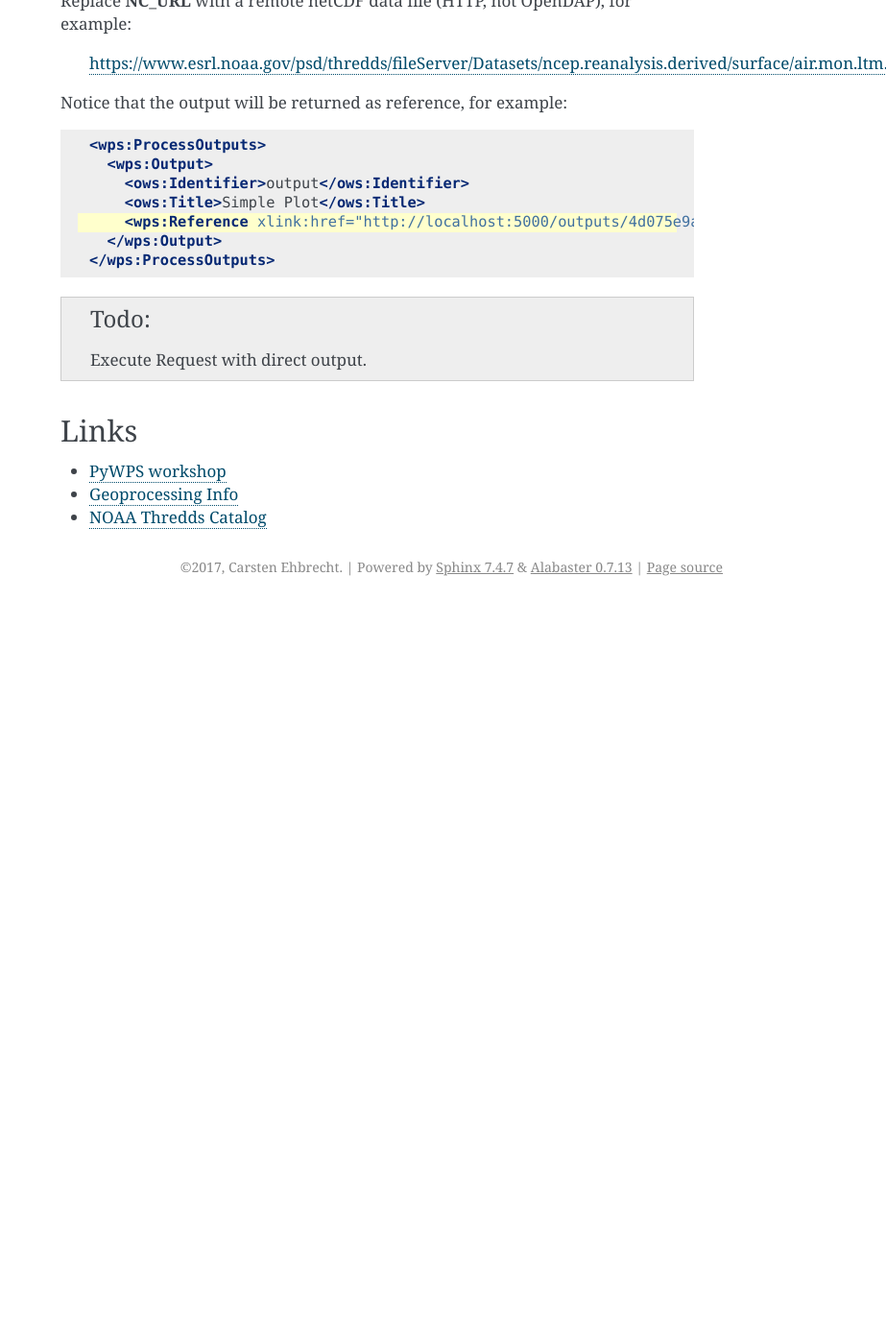
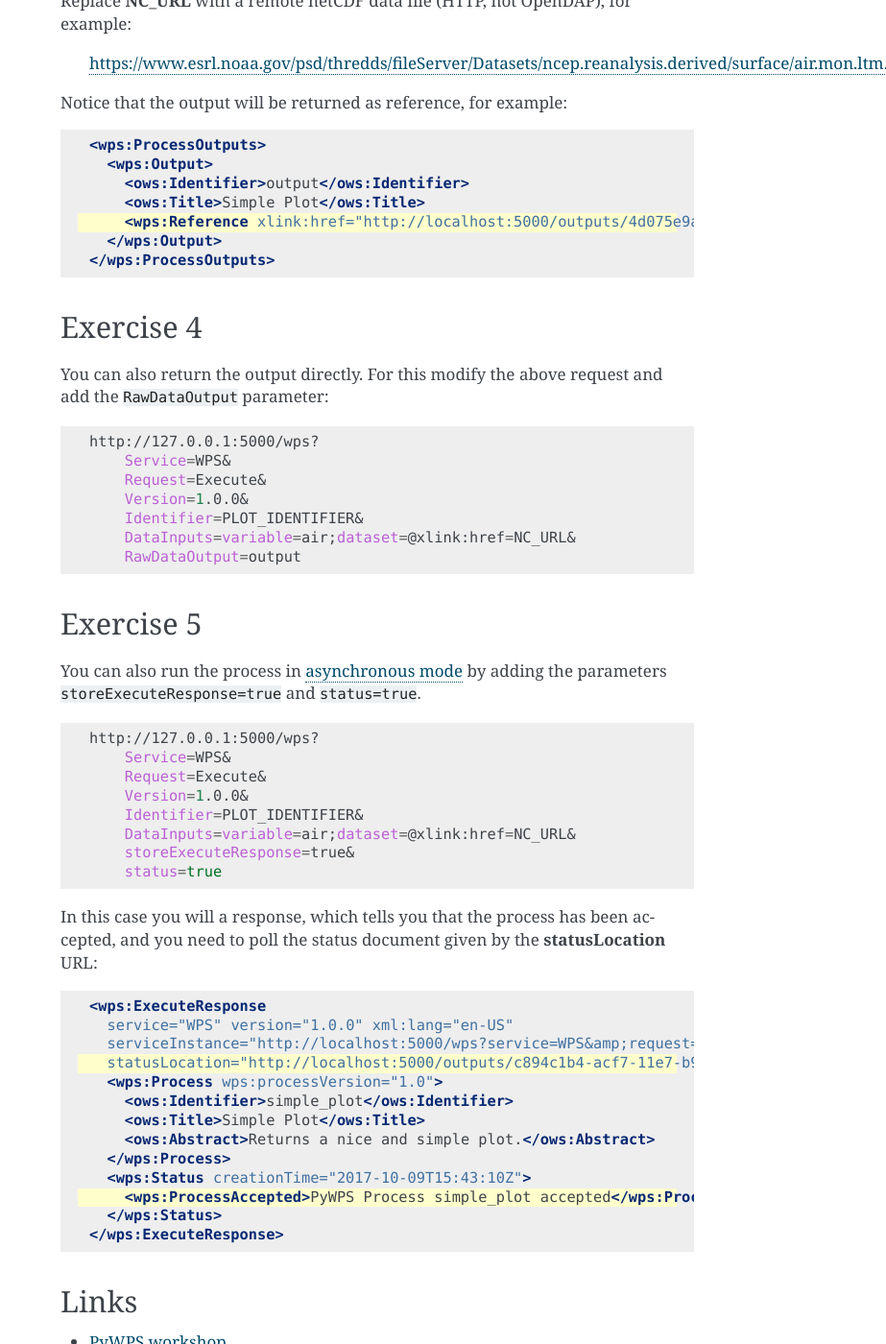
Before and after one commit to bird-house/birdhouse-workshop, a Sphinx documentation site: the page built from docs/source/pywps/process.rst, in a window 1280 px wide and 1400 px high, scrolled down 3216 px. Shown: the whole window at 96% size, without its empty margins (357-1280 px from the left). Built offline with Sphinx 7.4.7, drawn with Linux system fonts in a browser that asks for light colours; before the commit the page ends 3846 px from its top, so only the background shows below that; some of the changed text lies outside the part shown.

Commit message:
added more examples

```diff
--- a/docs/source/pywps/process.rst
+++ b/docs/source/pywps/process.rst
@@ -177,9 +177,60 @@ Notice that the output will be returned as reference, for example:
   </wps:ProcessOutputs>
 
 
-.. todo::
-  Execute Request with direct output.
+Exercise 4
+----------
 
+You can also return the output directly. For this modify the above request
+and add the ``RawDataOutput`` parameter:
+
+.. code-block:: bash
+
+  http://127.0.0.1:5000/wps?
+      Service=WPS&
+      Request=Execute&
+      Version=1.0.0&
+      Identifier=PLOT_IDENTIFIER&
+      DataInputs=variable=air;dataset=@xlink:href=NC_URL&
+      RawDataOutput=output
+
+
+Exercise 5
+----------
+
+You can also run the process in
+`asynchronous mode <http://pywps.readthedocs.io/en/latest/process.html#progress-and-status-report>`_
+by adding the parameters ``storeExecuteResponse=true`` and ``status=true``.
+
+.. code-block:: bash
+
+  http://127.0.0.1:5000/wps?
+      Service=WPS&
+      Request=Execute&
+      Version=1.0.0&
+      Identifier=PLOT_IDENTIFIER&
+      DataInputs=variable=air;dataset=@xlink:href=NC_URL&
+      storeExecuteResponse=true&
+      status=true
+
+In this case you will a response, which tells you that the process has been accepted,
+and you need to poll the status document given by the **statusLocation** URL:
+
+.. code-block:: xml
+  :emphasize-lines: 4,11
+
+  <wps:ExecuteResponse
+    service="WPS" version="1.0.0" xml:lang="en-US"
+    serviceInstance="http://localhost:5000/wps?service=WPS&amp;request=GetCapabilities"
+    statusLocation="http://localhost:5000/outputs/c894c1b4-acf7-11e7-b989-acde48001122.xml">
+    <wps:Process wps:processVersion="1.0">
+      <ows:Identifier>simple_plot</ows:Identifier>
+      <ows:Title>Simple Plot</ows:Title>
+      <ows:Abstract>Returns a nice and simple plot.</ows:Abstract>
+    </wps:Process>
+    <wps:Status creationTime="2017-10-09T15:43:10Z">
+      <wps:ProcessAccepted>PyWPS Process simple_plot accepted</wps:ProcessAccepted>
+    </wps:Status>
+  </wps:ExecuteResponse>
 
 Links
 -----
```
Also changed, not shown: other parts of docs/source/pywps/process.rst (+1 -1 lines).
